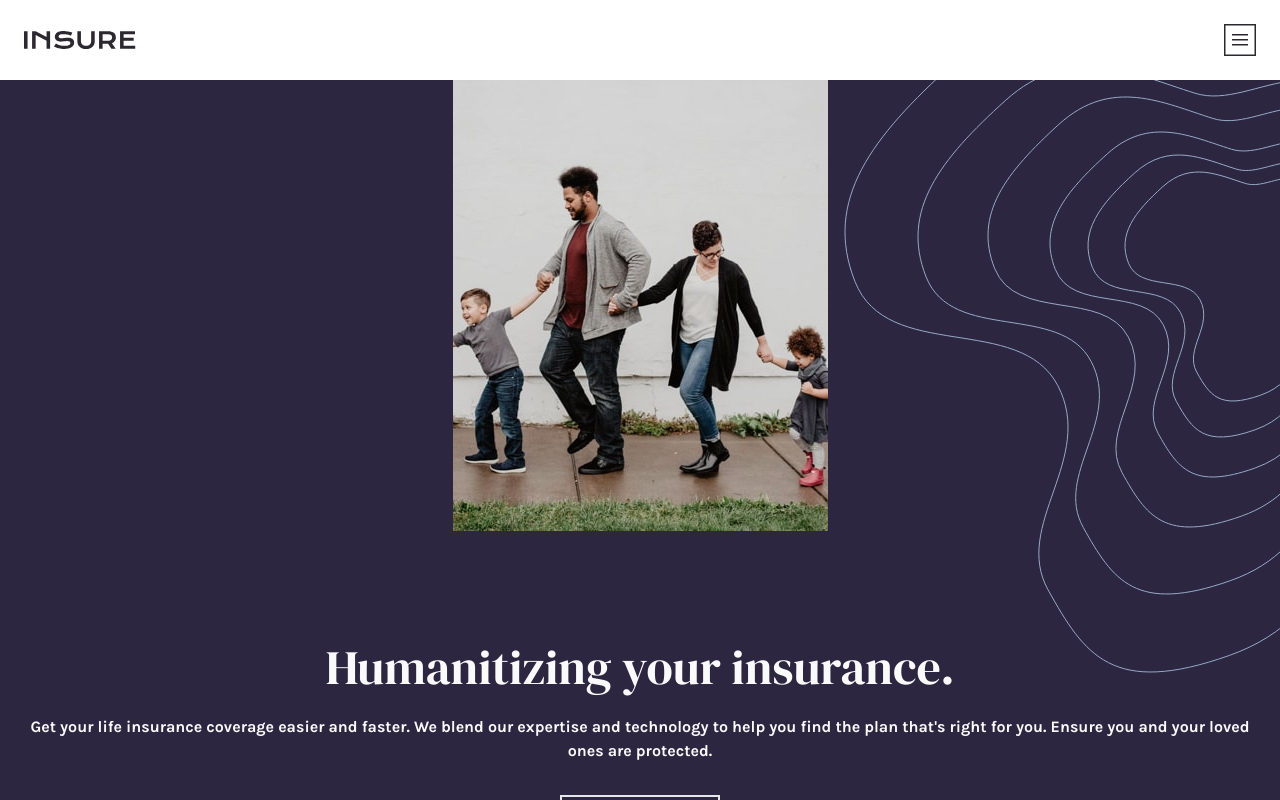
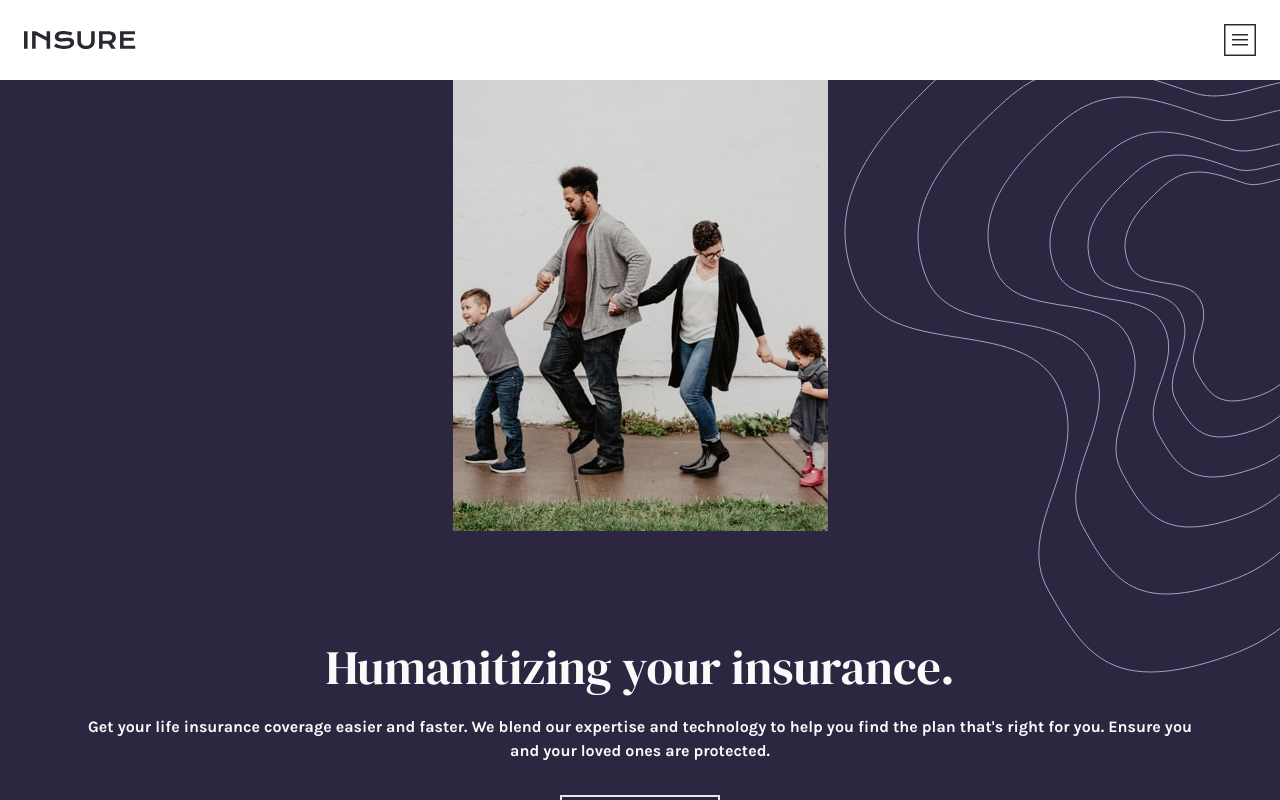
Before and after one commit to codexshell/insure-landing-page, a React (Vite) app: page / in a window 1280 px wide. Shown: the top 800 px of the page. Built offline with nearby package versions, Linux system fonts and the light colour scheme.

Commit message:
chore: adjust hero padding for sm devices

```diff
--- a/src/components/Hero/index.jsx
+++ b/src/components/Hero/index.jsx
@@ -5,7 +5,7 @@ import desktopIntroImage from "../../assets/image-intro-desktop.jpg";
 
 export default function () {
   return (
-    <div className="bg-p-dark-violet relative">
+    <div className="bg-p-dark-violet relative sm:px-16">
       <div className="absolute top-0 right-0">
         <img src={desktopIntroLeftBgPattern} alt="" />
       </div>
```
